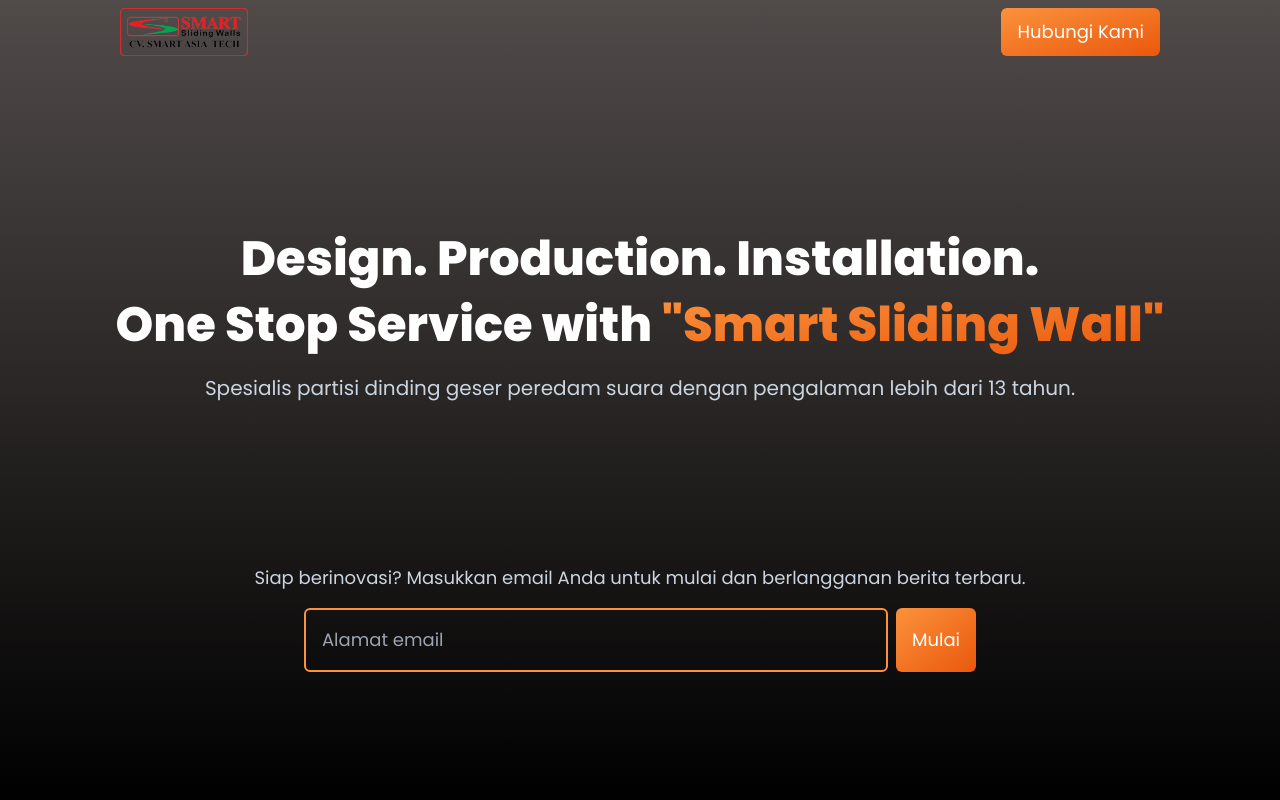
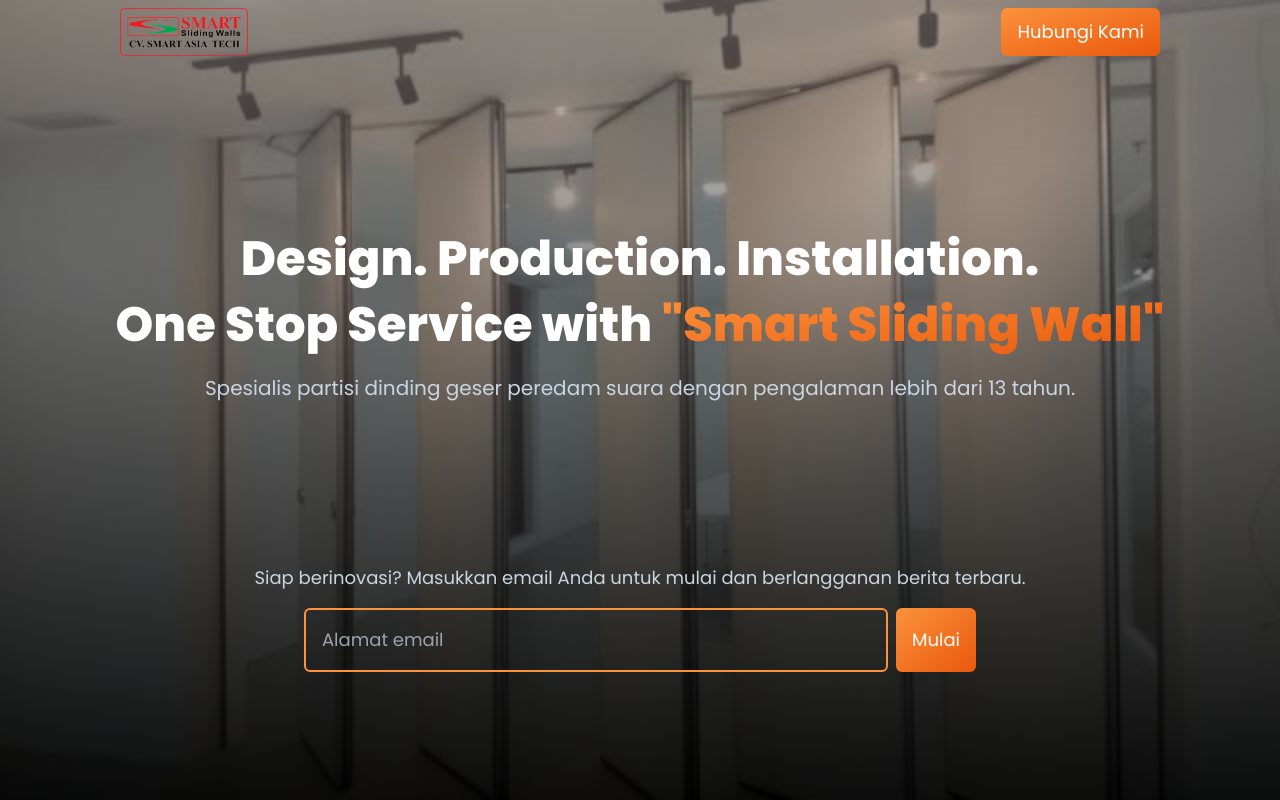
Before and after one commit to dediindrawan/landing-page, a website: page index.html in a window 1280 px wide. Shown: the top 800 px of the page. Drawn offline with nearby package versions, Linux system fonts and the light colour scheme; the site is published under a folder, as on GitHub Pages, so addresses that start at the root find nothing; files whose address does not match are found by name.

Commit message:
first commit

```diff
--- a/index.html
+++ b/index.html
@@ -15,7 +15,7 @@
             <p>Terimakasih atas antusias Anda</p>
         </div>
 
-        <header class="header-wrapper bg-[url('/src/asset/image-1.jpeg')]">
+        <header class="header-wrapper bg-[url('src/asset/image-1.jpeg')]">
             <div class="top-header">
                 <img src="src/asset/brand.png" alt="logo" class="w-32">
                 <a href="tel:081806508666" class="btn-primary lg:text-lg">Hubungi Kami</a>
```
Also changed, not shown: public/css/style.css.
